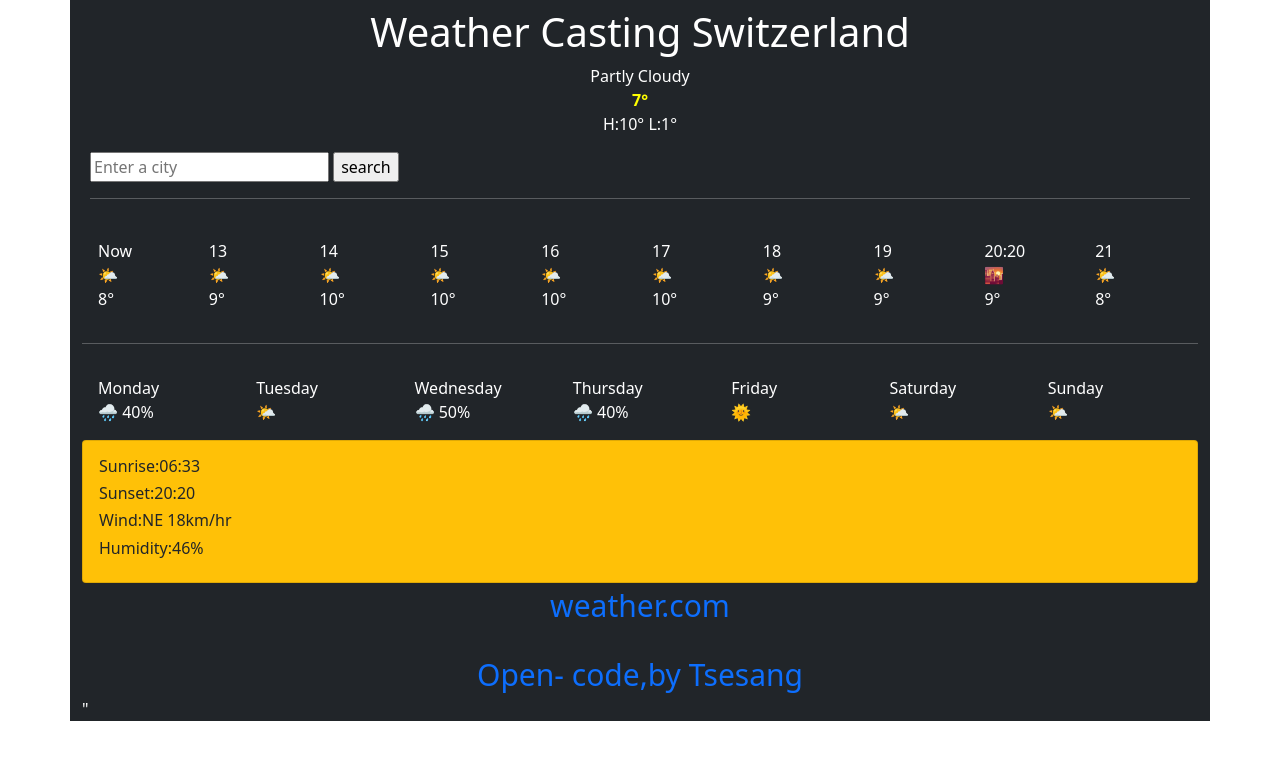
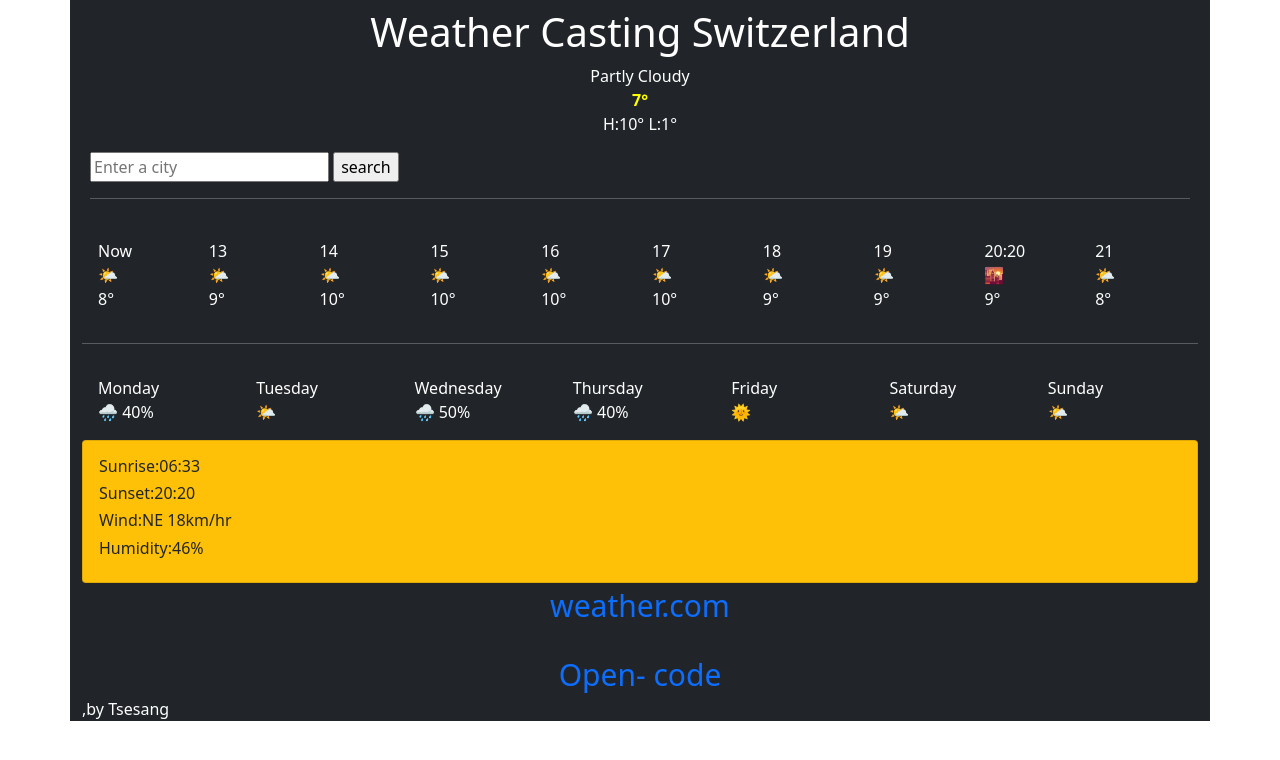
Before and after one commit to Tsesang2021/weather-sample, a plain HTML site: page index.html in a window 1280 px wide. Drawn offline with nearby package versions, Linux system fonts and the light colour scheme.

Commit message:
correct the link part in html

```diff
--- a/index.html
+++ b/index.html
@@ -58,7 +58,7 @@
         weather.com
     </a>
     <br/>
-    <a class="name" href="https://github.com/Tsesang2021/weather-sample" target="_blank">Open- code,by Tsesang </a>"
+    <a class="name" href="https://github.com/Tsesang2021/weather-sample" target="_blank">Open- code</a>,by Tsesang
 
     </div>
       <script src="src/index.js"></script>
```
